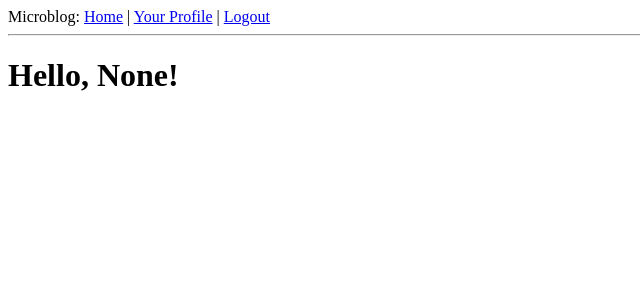
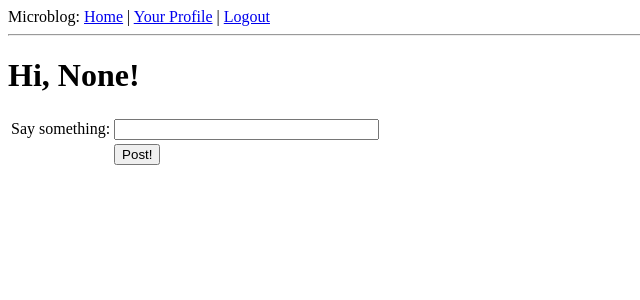
Before and after one commit to mfwarren/test-flask, a Flask app: page / in a window 1280 px wide. Shown: the top 300 px of the page, without its empty margins (0-640 px from the left). Run offline with Flask 2, Linux system fonts and the light colour scheme; a user stored in the database is signed in; data comes from the database, SQL or seed files in the repository; data that the repository does not hold is empty; parts of the project's set-up code (start-up, migrations or seed data) failed here and were passed over.

Commit message:
display posts

```diff
--- a/app/forms.py
+++ b/app/forms.py
@@ -1,11 +1,17 @@
 from flask.ext.wtf import Form
 from wtforms import StringField, BooleanField, TextAreaField
 from wtforms.validators import DataRequired, Length
+
+from .models import User
 
 
 class LoginForm(Form):
     openid = StringField('openid', validators=[DataRequired()])
     remember_me = BooleanField('remember_me', default=False)
+
+
+class PostForm(Form):
+    post = StringField('post', validators=[DataRequired()])
 
 
 class EditForm(Form):
@@ -22,7 +28,7 @@
         if self.nickname.data == self.original_nickname:
             return True
         user = User.query.filter_by(nickname=self.nickname.data).first()
-        if user != None:
+        if user is not None:
             self.nickname.errors.append('This nickname is already in use. Please choose another one.')
             return False
         return True
--- a/app/templates/index.html
+++ b/app/templates/index.html
@@ -1,4 +1,30 @@
+<!-- extend base layout -->
 {% extends "base.html" %}
+
 {% block content %}
-  <h1>Hello, {{ user.nickname }}!</h1>
+<h1>Hi, {{ g.user.nickname }}!</h1>
+<form action="" method="post" name="post">
+  {{ form.hidden_tag() }}
+  <table>
+    <tr>
+      <td>Say something:</td>
+      <td>{{ form.post(size=30, maxlength=140) }}</td>
+      <td>
+        {% for error in form.post.errors %}
+        <span style="color: red;">[{{ error }}]</span><br>
+        {% endfor %}
+      </td>
+    </tr>
+    <tr>
+      <td></td>
+      <td><input type="submit" value="Post!"></td>
+      <td></td>
+    </tr>
+  </table>
+</form>
+{% for post in posts %}
+<p>
+  {{ post.author.nickname }} says: <b>{{ post.body }}</b>
+</p>
+{% endfor %}
 {% endblock %}
--- a/app/views.py
+++ b/app/views.py
@@ -4,8 +4,8 @@
 from datetime import datetime
 
 from app import app, db, lm, oid
-from .forms import LoginForm, EditForm
-from .models import User
+from .forms import LoginForm, EditForm, PostForm
+from .models import User, Post
 
 
 @app.before_request
@@ -22,24 +22,21 @@
     return User.query.get(int(id))
 
 
-@app.route('/')
-@app.route('/index')
+@app.route('/', methods=['GET', 'POST'])
+@app.route('/index', methods=['GET', 'POST'])
 @login_required
 def index():
-    user = g.user
-    posts = [
-        {
-            'author': {'nickname': 'John'},
-            'body': 'Beautiful day in Portland!'
-        },
-        {
-            'author': {'nickname': 'Susan'},
-            'body': 'The Avengers movie was so cool!'
-        }
-    ]
+    form = PostForm()
+    if form.validate_on_submit():
+        post = Post(body=form.post.data, timestamp=datetime.utcnow(), author=g.user)
+        db.session.add(post)
+        db.session.commit()
+        flash('Your post is now live!')
+        return redirect(url_for('index'))
+    posts = g.user.followed_posts().all()
     return render_template('index.html',
                            title='Home',
-                           user=user,
+                           form=form,
                            posts=posts)
 
 
```
